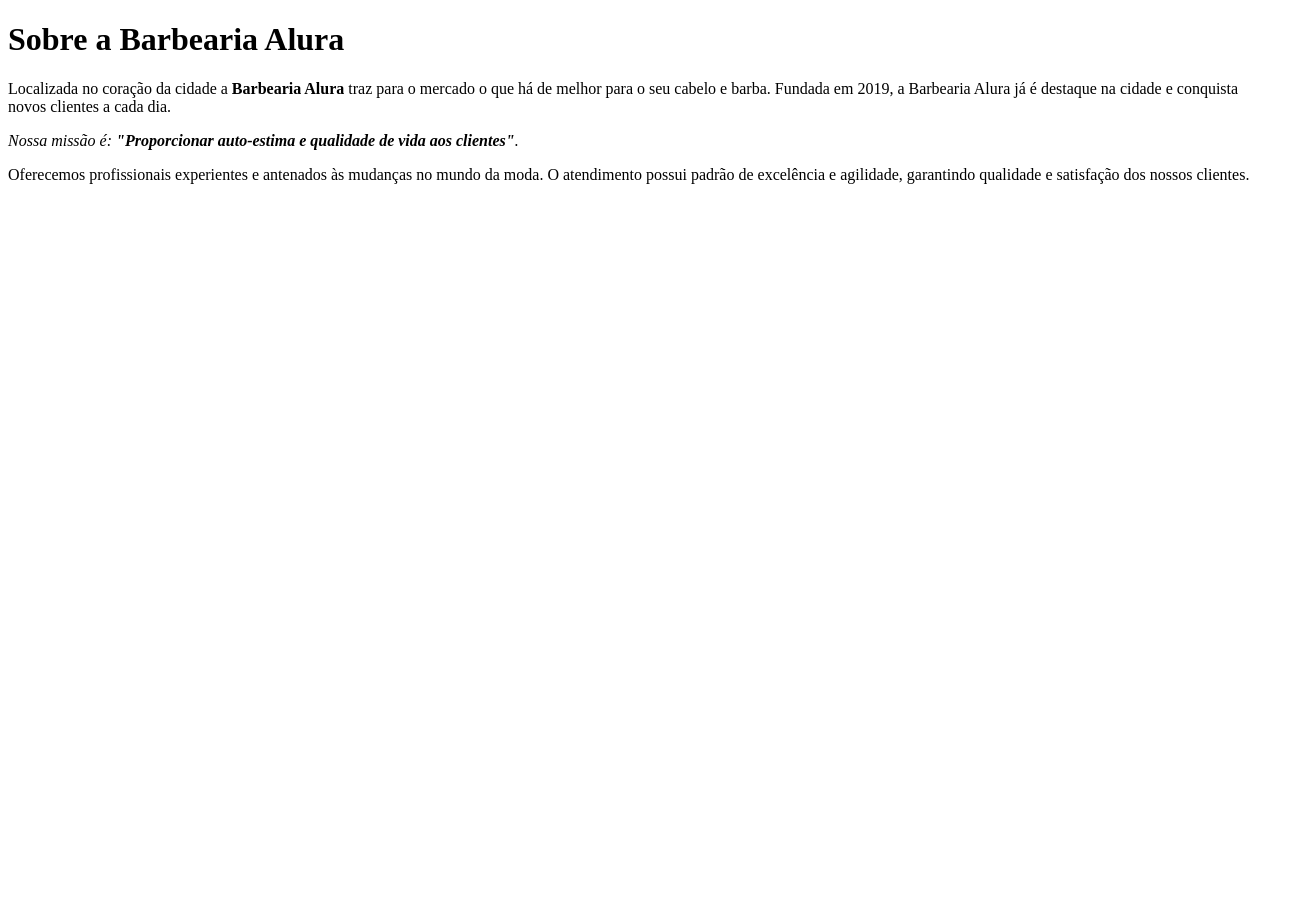
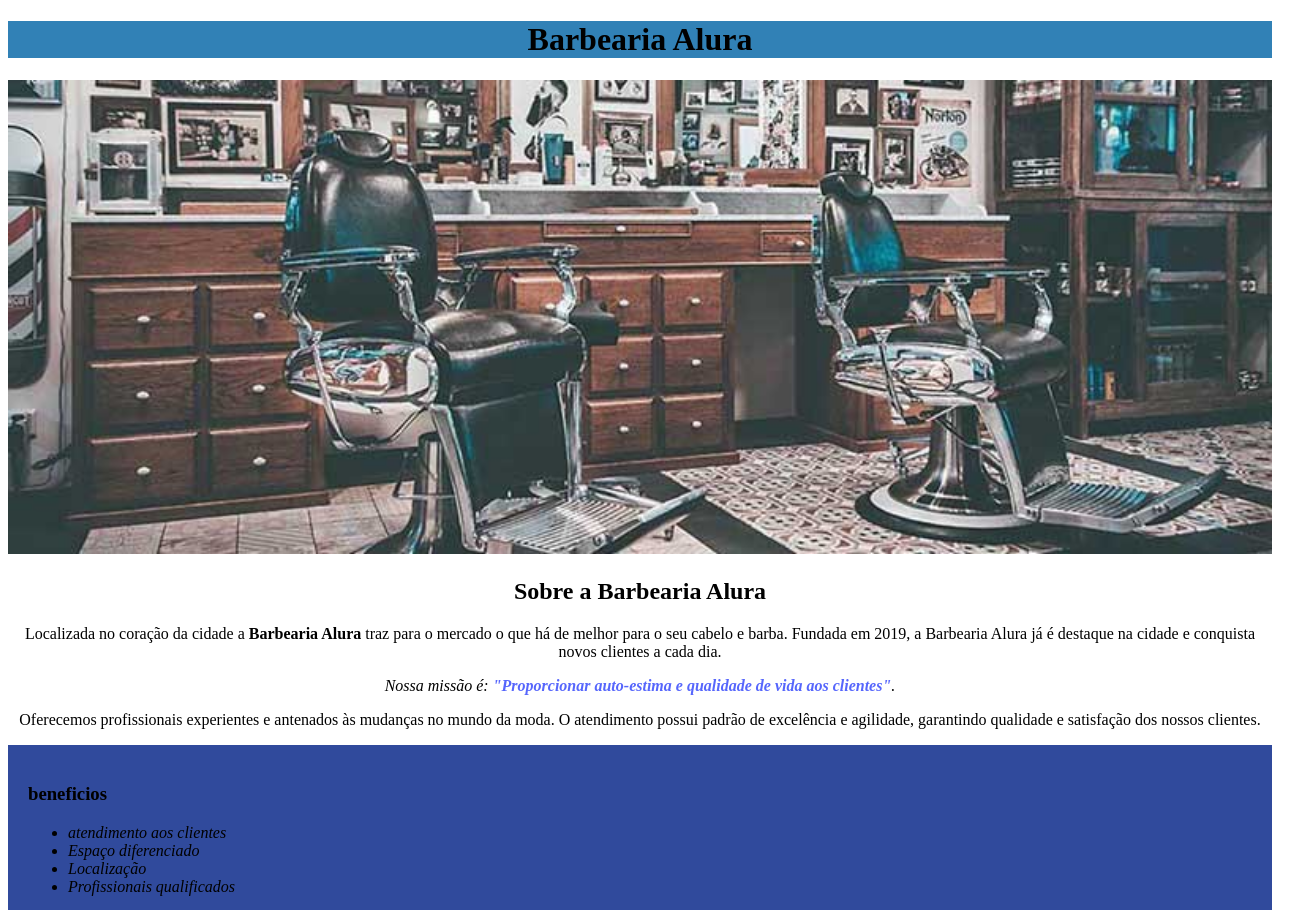
Before and after one commit to MatheusBR23/Barbearia-Alura1, a plain HTML site: page index.html in a window 1280 px wide. Shown: the top 910 px of the page, 1308 px wide, since content can reach past the window. Before the commit the page ends 800 px from the top, so only its background shows below. Drawn offline with Linux system fonts and the light colour scheme.

Commit message:
1 pagina

```diff
--- a/index.html
+++ b/index.html
@@ -3,9 +3,16 @@
 <head>
     <meta charset="utf-8">
     <title> BarbeariaAlura </title>
+    <link reL="stylesheet"
+    href="style.css">
 </head>
 <body>
-    <h1>Sobre a Barbearia Alura</h1>
+    <header>
+        <h1>Barbearia Alura</h1>
+    </header>
+    <img id="banner" src="banner.jpg">
+    <div>
+    <h2>Sobre a Barbearia Alura</h2>
 
     <p>Localizada no coração da cidade a <strong>Barbearia Alura</strong> traz para o mercado o que há de melhor para o seu cabelo e barba.
     Fundada em 2019, a Barbearia Alura já é destaque na cidade e conquista novos clientes a cada dia.</p>
@@ -13,5 +20,23 @@
     <p><em>Nossa missão é: <strong>"Proporcionar auto-estima e qualidade de vida aos clientes"</strong>.</em></p>
 
     <p>Oferecemos profissionais experientes e antenados às mudanças no mundo da moda.
-    O atendimento possui padrão de excelência e agilidade, garantindo qualidade e satisfação dos nossos clientes.</p>
-</html1>
+    O atendimento possui padrão de excelência e agilidade,
+     garantindo qualidade e satisfação dos nossos clientes.</p>
+     </div>
+
+     <div class="beneficios">
+
+        <h3 class="titulo Centralizado">beneficios</h3>
+        <ul>
+            <li class="itens" >atendimento aos clientes</li>
+            <li class="itens">Espaço diferenciado</li>
+            <li class="itens">Localização</li>
+            <li class="itens">Profissionais qualificados</li>
+        </ul>
+        <img src=" beneficios.jpg" class="
+        ">
+
+        </div>
+
+    </body>
+    </html>
--- /dev/null
+++ b/style.css
@@ -0,0 +1,55 @@
+body {
+
+}
+#banner{
+    width: 100%;
+}
+.principal{
+    background:#ffffff;
+    padding: 30px;
+}
+
+.titulo-principal{
+    padding-left: 20px;
+}
+.titulo-centralizado{
+    text-align:  center;
+    color:aquamarine;
+    background: blue;
+}
+h1{
+    text-align: center;
+    color: rgb(0, 0, 0);
+    background: rgb(49, 129, 182);
+
+}
+p {
+    text-align: center;
+}
+#missão{
+     font-size:20px ;
+}
+
+em strong {
+    color: rgb(86, 102, 252);
+}
+
+.itens{
+    font-style: italic;
+} .beneficios {
+    background: rgb(48, 74, 156);
+    padding: 20px;
+}
+h2{
+    text-align: center;
+}
+ul{
+    display: inline-block
+    vertical-align: top
+    width: 20%
+    margin-rigth:15%
+}
+
+.imagembeneficios{
+    width: 50%;
+}
```
Also changed, not shown: banner.jpg (added), beneficios.jpg (added).
